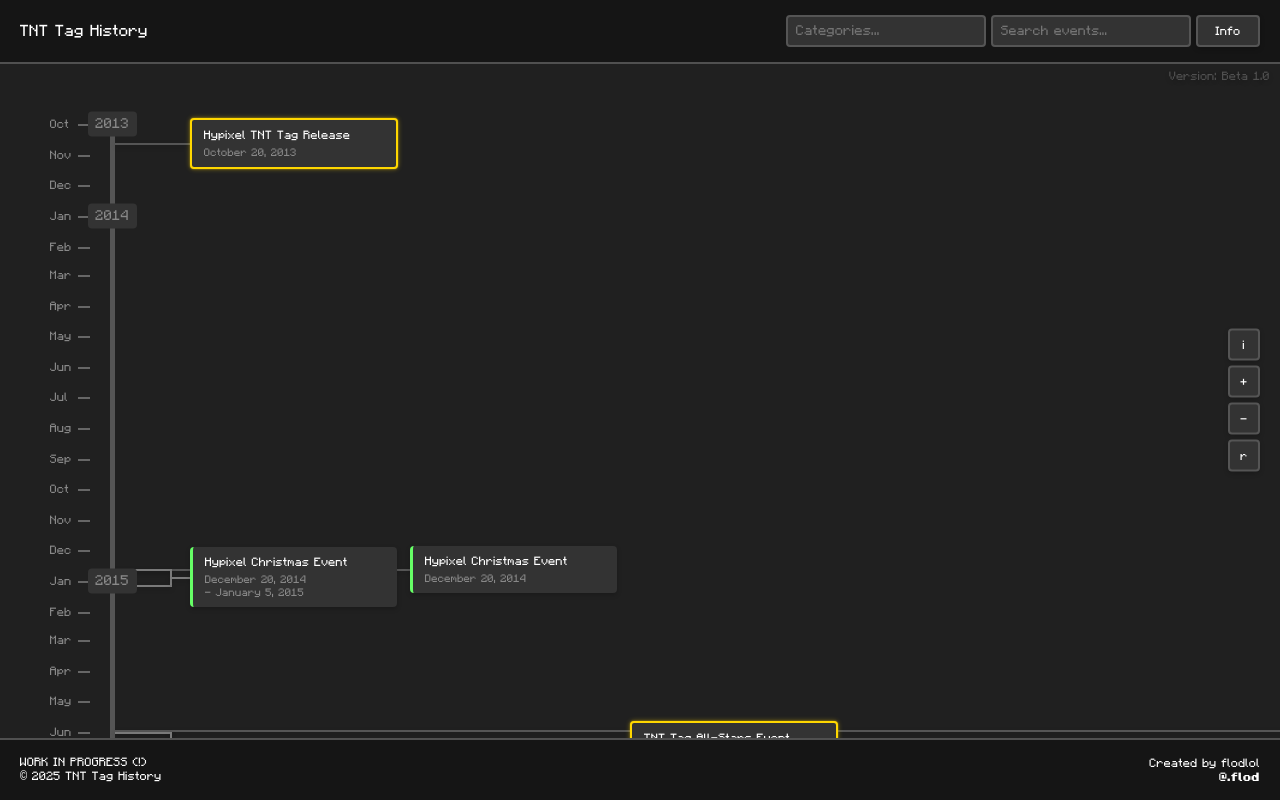
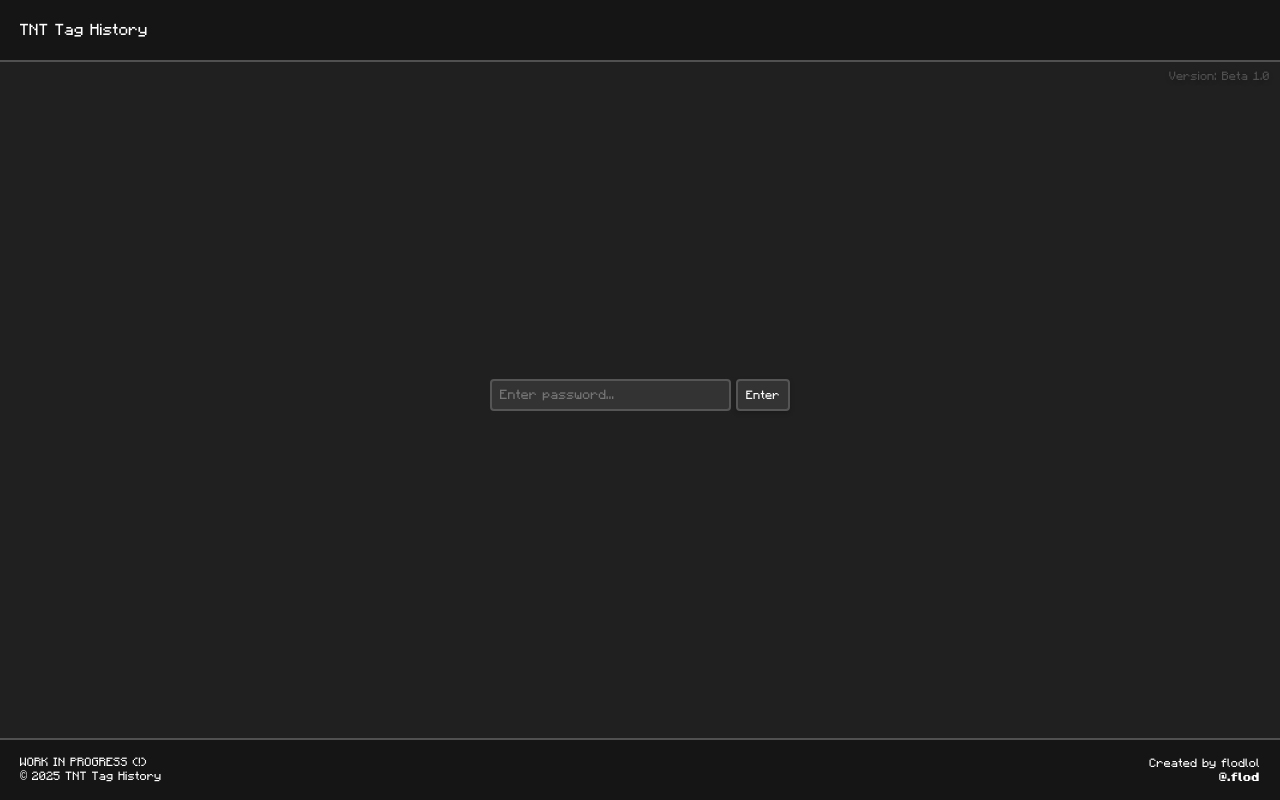
Before and after one commit to flodxz/Project-TagHistory, a plain HTML site: page index.html in a window 1280 px wide. Drawn offline with Linux system fonts and the light colour scheme.

Commit message:
Password Protection

```diff
--- a/index.html
+++ b/index.html
@@ -8,17 +8,15 @@
 	<meta property="og:title" content="TNT Tag History" />
 	<meta property="og:description" content="An interactive journey through the TNT Tag History" />
 	<meta name="viewport" content="width=device-width, initial-scale=1.0">
-    <title>Timeline - TNT Tag History</title>
+    <title>TNT Tag History - Password Protected</title>
 
     <!-- Stylesheets -->
     <link rel="stylesheet" href="styles/base.css">
     <link rel="stylesheet" href="styles/header.css">
     <link rel="stylesheet" href="styles/footer.css">
 
-    <link rel="stylesheet" href="styles/timeline.css">
-    <link rel="stylesheet" href="styles/events.css">
 
-    <link rel="stylesheet" href="styles/search.css">
+    <link rel="stylesheet" href="styles/password.css">
     <link rel="stylesheet" href="styles/controls.css">
 
     <link rel="stylesheet" href="styles/fonts.css">
@@ -27,82 +25,32 @@
     <link rel="stylesheet" href="https://cdnjs.cloudflare.com/ajax/libs/font-awesome/6.0.0/css/all.min.css">
 
     <!-- Scripts -->
-    <script type="module" src="./events.js"></script>
+    <script src="src/utils/password.js" defer></script>
 
-    <script type="module">
-        import { TimelineManager } from '../src/TimelineManager.js';
-        const timelineManager = new TimelineManager();
-        document.addEventListener('DOMContentLoaded', () => timelineManager.initialize());
-    </script>
-
-    <script src="src/utils/headerControls.js" defer></script>
-</head>
     <body>
 
         <!-- Header -->
         <header>
             <div class="header-content">
+                <div class="header-left">
                     TNT Tag History
-            <div class="header-right">
-
-                <div class="dropdown">
-                    <div class="dropdown-header">
-                        <span class="label">Categories...</span>
-                        <span class="caret"></span>
-                    </div>
-                    <ul class="dropdown-menu">
-                        <li class="dropdown-item selected" data-value="all">All Events</li>
-                        <li class="dropdown-item" data-value="hypixel">Hypixel</li>
-                        <li class="dropdown-item" data-value="feuds">Feuds</li>
-                        <li class="dropdown-item" data-value="guilds">Guilds</li>
-                        <li class="dropdown-item" data-value="other">Other</li>
-                    </ul>
-                </div>
-
-                <div class="search-container">
-                    <input type="text" id="searchInput" placeholder="Search events...">
-                </div>
-
-                <a href="info.html">
-                    <button id="infoButton">Info</button>
-                </a>
                 </div>
             </div>
         </header>
-
-    <!-- Main content -->
-    <main>
 
         <div id="info-box">
                 Version: Beta 1.0
         </div>
 
-        <div class="timeline"></div>
-
-        <!-- NEED WORK ON THIS -->
-        <div class="content-wrapper">
-            <div class="timeline-section">
-
-                <div class="controls">
-                    <button id="invertTimeline">i</button>
-                    <button id="zoomIn">+</button>
-                    <button id="zoomOut">-</button>
-                    <button id="resetTimeline">r</button>
+        <!-- Main content -->
+        <main>
+            <div class="login-container">
+                <form id="passwordForm" onsubmit="return checkPassword(event)">
+                    <input type="password" id="passwordInput" placeholder="Enter password..." required>
+                    <button type="submit" id="enterButton">Enter</button>
+                </form>
+                <div id="errorMessage" class="error-message">Incorrect password</div>
             </div>
-
-                <div class="timeline-container">
-                    <div class="timeline"></div>
-                    <div class="year-labels"></div>
-                </div>
-            </div>
-        </div>
-
-        <div id="eventModal" class="modal">
-            <div class="modal-content">
-                <div class="modal-body"></div>
-            </div>
-        </div>
-
         </main>
 
         <!-- Footer -->
@@ -122,5 +70,6 @@
             </div>
         </footer>
 
+
     </body>
     </html>
--- /dev/null
+++ b/src/utils/password.js
@@ -0,0 +1,13 @@
+function checkPassword(event) {
+    event.preventDefault();
+    const password = document.getElementById('passwordInput').value;
+    const correctPassword = 'test';
+
+    if (password === correctPassword) {
+        window.location.href = 'timeline.html';
+    } else {
+        document.getElementById('errorMessage').style.display = 'block';
+        document.getElementById('passwordInput').value = '';
+    }
+    return false;
+}
--- a/styles/controls.css
+++ b/styles/controls.css
@@ -230,3 +230,28 @@
 .modal-close-btn:active {
     transform: scale(0.95);
 }
+
+
+
+/* Text Box */
+input[type="text"],
+input[type="password"],
+.search-container input {
+    height: 32px;
+    width: 100%;
+    padding: 8px;
+    font-family: "Minecraft", sans-serif;
+    background-color: #333;
+    border: 2px solid #555;
+    color: white;
+    border-radius: 4px;
+    box-sizing: border-box;
+    outline: none;
+}
+
+input[type="text"]:focus,
+input[type="password"]:focus,
+.search-container input:focus {
+    border-color: #888;
+    outline: none;
+}
--- a/styles/header.css
+++ b/styles/header.css
@@ -6,17 +6,32 @@
     color: white;
     padding: 15px 20px;
     border-bottom: 2px solid #505050;
-    display: flex;
+    height: 30px;
     flex-direction: column;
     position: sticky;
     top: 0;
     z-index: 1000;
 }
 
+.header-left {
+    display: flex;
+    align-items: center;
+    gap: 5px;
+    font-size: 16px;
+    line-height: 30px;
+    height: 100%;
+}
+
 .header-right {
     display: flex;
     align-items: center;
     gap: 5px;
+}
+
+.header-left h1,
+.header-left span {
+    margin: 0;
+    font-size: inherit;
 }
 
 .header-content {
--- /dev/null
+++ b/styles/password.css
@@ -0,0 +1,64 @@
+main {
+    display: flex;
+    justify-content: center;
+    align-items: center;
+    min-height: calc(100vh - var(--footer-height) - 62px);
+    padding: 0;
+}
+
+.login-container {
+    background-color: transparent;
+    border: none;
+    text-align: center;
+    max-width: 300px;
+    width: 90%;
+}
+
+#passwordForm {
+    display: flex;
+    gap: 5px;
+    margin-bottom: 10px;
+}
+
+input {
+    width: 100%;
+    height: 32px;
+    padding: 8px;
+    gap: 10px;
+    font-family: "Minecraft", sans-serif;
+    background-color: #333;
+    border: 2px solid #555;
+    color: white;
+    border-radius: 4px;
+    box-sizing: border-box;
+}
+
+#enterButton {
+    font-family: 'Minecraft', sans-serif;
+    width: 64px;
+    height: 32px;
+    font-size: 12px;
+    background-color: #333;
+    border: 2px solid #555;
+    color: white;
+    cursor: pointer;
+    border-radius: 4px;
+    display: flex;
+    align-items: center;
+    justify-content: center;
+    transition: transform 0.2s ease, box-shadow 0.2s ease;
+    box-shadow: 0 2px 5px rgba(0, 0, 0, 0.2);
+}
+
+button:hover {
+    transform: scale(1.02);
+    background-color: #444;
+}
+
+.error-message {
+    color: #ff6666;
+    margin-top: 10px;
+    min-height: 20px;
+    font-size: 14px;
+    display: none;
+}
--- a/styles/search.css
+++ b/styles/search.css
@@ -28,24 +28,6 @@
     width: 200px;
 }
 
-.search-container input {
-    height: 32px;
-    width: 100%;
-    padding: 8px;
-    font-family: "Minecraft", sans-serif;
-    background-color: #333;
-    border: 2px solid #555;
-    color: white;
-    border-radius: 4px;
-    box-sizing: border-box;
-
-    outline: none;
-    transition: border-color 0.2s ease;
-}
-
-.search-container input:focus {
-    border-color: #888;
-}
 
 .search-results {
     display: none;
```
Also changed, not shown: info.html (+3 -2 lines), timeline.html (added, +128 -0 lines), 3 other files. Lines whose indentation alone changed are shown as unchanged.
